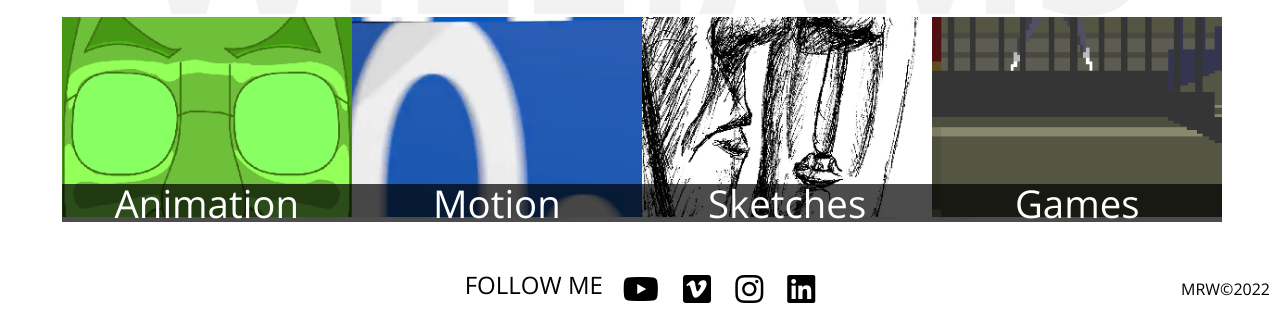
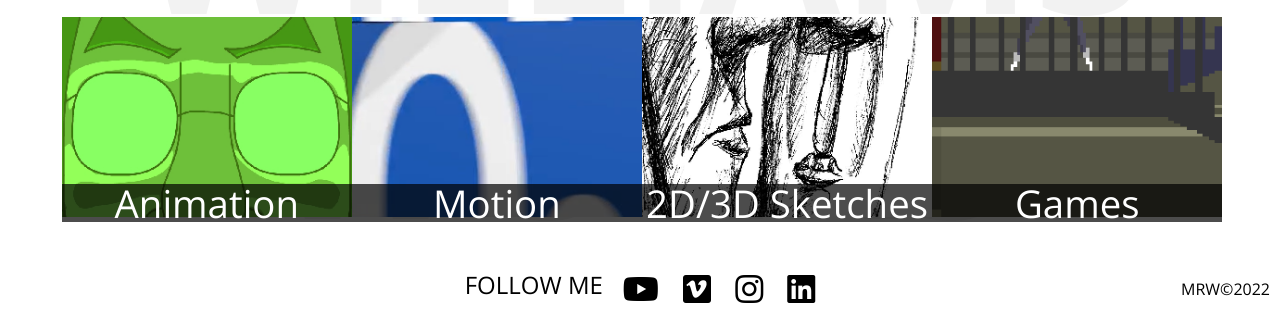
Before and after one commit to mikedev2017/mikedev2017.github.io, a plain HTML site: page index.html in a window 1280 px wide. Shown: the part 465-800 px from the top of the page. Drawn offline with nearby package versions, Linux system fonts and the light colour scheme.

Commit message:
Rename Sketches section

```diff
--- a/index.html
+++ b/index.html
@@ -41,7 +41,7 @@
       <li>
         <a href="animation.html" class="animation-thumbnail up"><img src="./images/work-thumbnails/reno-homepage-thumbnail.png" alt="Animation Thumbnail"><span>Animation</span></a>
         <a href="motion.html" class="motion-thumbnail down"><img src="./images/work-thumbnails/motion-graphics-homepage-thumbnail.png" alt="Motion Graphics Thumbnail"><span>Motion</span></a>
-        <a href="illustration.html" class="illustration-thumbnail up"><img src="./images/work-thumbnails/illustration-homepage-thumbnail.png" alt="Illustration Thumbnail"><span>Sketches</span></a>
+        <a href="illustration.html" class="illustration-thumbnail up"><img src="./images/work-thumbnails/illustration-homepage-thumbnail.png" alt="Illustration Thumbnail"><span>2D/3D Sketches</span></a>
         <a href="games.html" class="games-thumbnail down"><img src="./images/work-thumbnails/game-design-homepage-thumbnail.png" alt="Game Design Link"><span>Games</span></a>
       </li>
     </div>
```
